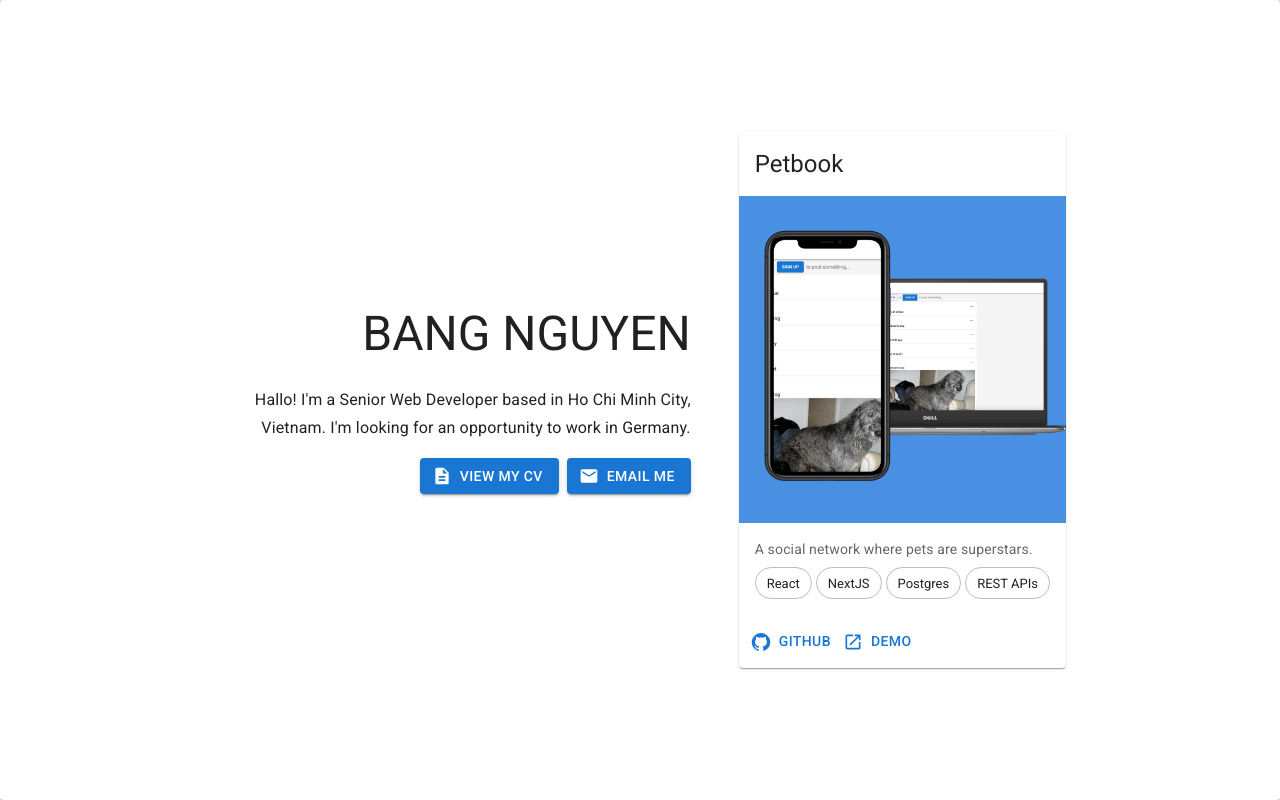
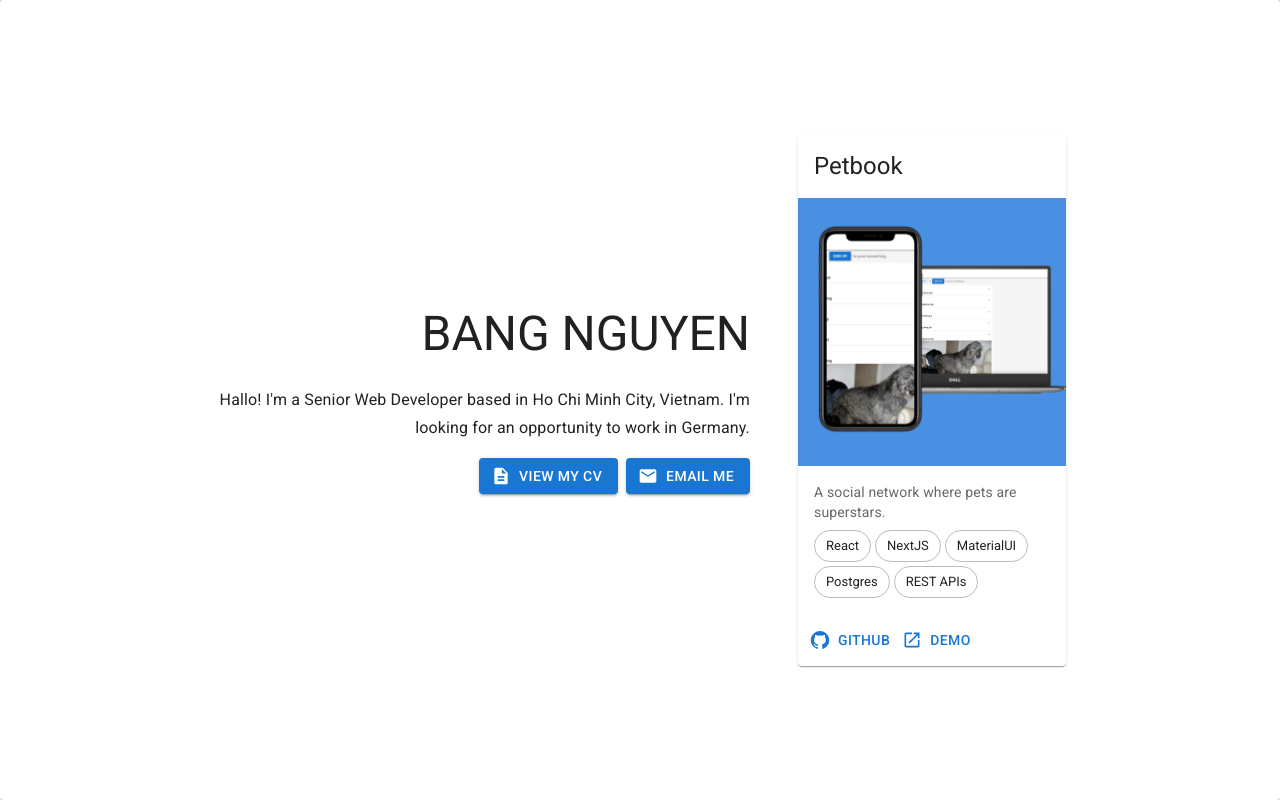
Before and after one commit to bangndnguyen/bangndnguyen.github.io, a Next.js app: page / in a window 1280 px wide. Built offline with nearby package versions, Linux system fonts and the light colour scheme.

Commit message:
update demo link

```diff
--- a/src/app/page.tsx
+++ b/src/app/page.tsx
@@ -69,18 +69,19 @@ export default function Home() {
               <Typography variant="body2" color="text.secondary">
                 A social network where pets are superstars.
               </Typography>
-              <Box sx={{ display: 'flex', gap: 0.5, paddingTop: 1 }}>
-              <Chip variant="outlined" label='React' />
-              <Chip variant="outlined" label='NextJS' />
-              <Chip variant="outlined" label='Postgres' />
-              <Chip variant="outlined" label='REST APIs' />
+              <Box sx={{ display: 'flex', gap: 0.5, paddingTop: 1, flexWrap: 'wrap' }}>
+                <Chip variant="outlined" label='React' />
+                <Chip variant="outlined" label='NextJS' />
+                <Chip variant="outlined" label='MaterialUI' />
+                <Chip variant="outlined" label='Postgres' />
+                <Chip variant="outlined" label='REST APIs' />
               </Box>
             </CardContent>
             <CardActions disableSpacing>
-              <Button startIcon={<GitHubIcon />} href='https://github.com/basdnguyen/petbook'>
+              <Button startIcon={<GitHubIcon />} href='https://github.com/basdnguyen/petbook' target='_blank'>
                 Github
               </Button>
-              <Button startIcon={<LaunchIcon />} href='https://petbook-ten.vercel.app/'>
+              <Button startIcon={<LaunchIcon />} href='https://petbook.bangnguyen.me/' target='_blank'>
                 Demo
               </Button>
             </CardActions>
```
